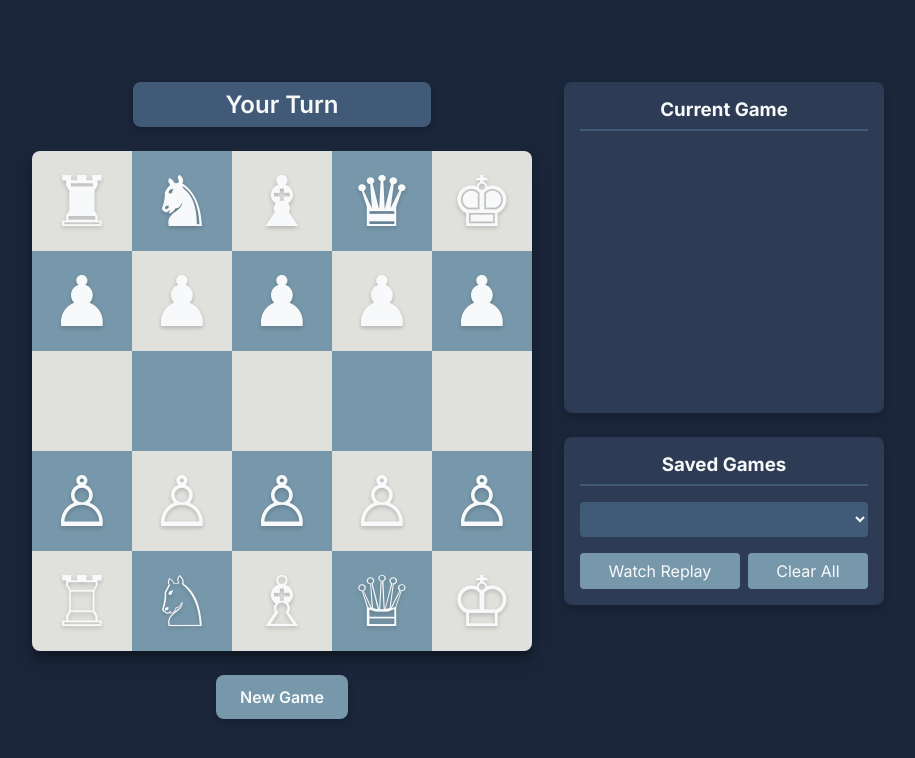
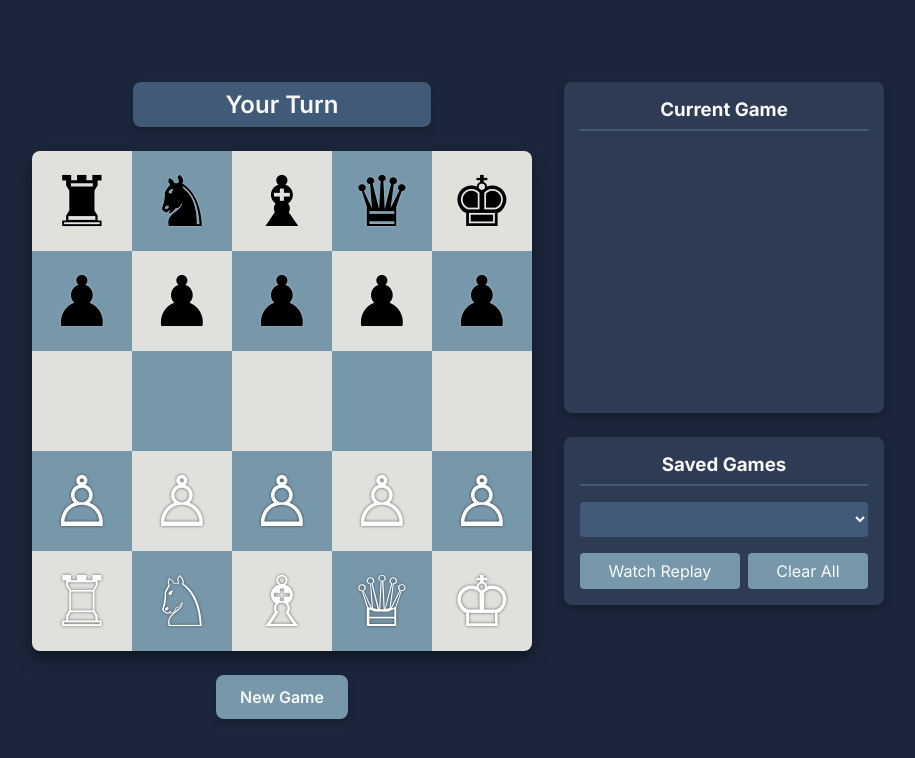
Before and after one commit to ravi-annaswamy/minichess, a plain HTML site: page index.html in a window 1280 px wide. Shown: the whole page, without its empty margins (182-1097 px from the left). Drawn offline with Linux system fonts and the light colour scheme.

Commit message:
black pieces become solid black

```diff
--- a/index.html
+++ b/index.html
@@ -76,9 +76,19 @@
 
         .piece {
             cursor: pointer;
-            text-shadow: 0 2px 4px rgba(0,0,0,0.2);
             transition: transform 0.2s ease-in-out;
             -webkit-user-select: none; user-select: none;
+        }
+
+        .piece.white {
+            color: #ffffff;
+            text-shadow: 0 0 3px rgba(0,0,0,0.6);
+        }
+
+        .piece.black {
+            color: #000000;
+            /* A subtle stroke to make black pieces visible on dark squares */
+            text-shadow: 0 0 2px rgba(255, 255, 255, 0.5);
         }
 
         .flipped .piece { transform: rotate(180deg); }
@@ -357,7 +367,7 @@ document.addEventListener('DOMContentLoaded', () => {
     }
 
     // --- Rendering ---
-    function renderBoard() { /* Unchanged */
+    function renderBoard() {
         for (let r = 0; r < boardSize; r++) {
             for (let c = 0; c < boardSize; c++) {
                 const square = document.querySelector(`[data-row='${r}'][data-col='${c}']`);
@@ -365,7 +375,7 @@ document.addEventListener('DOMContentLoaded', () => {
                 const piece = board[r][c];
                 if (piece) {
                     const pieceEl = document.createElement('span');
-                    pieceEl.classList.add('piece');
+                    pieceEl.classList.add('piece', piece.color); // Add color class
                     pieceEl.textContent = pieces[piece.color][piece.type];
                     square.appendChild(pieceEl);
                 }
```
